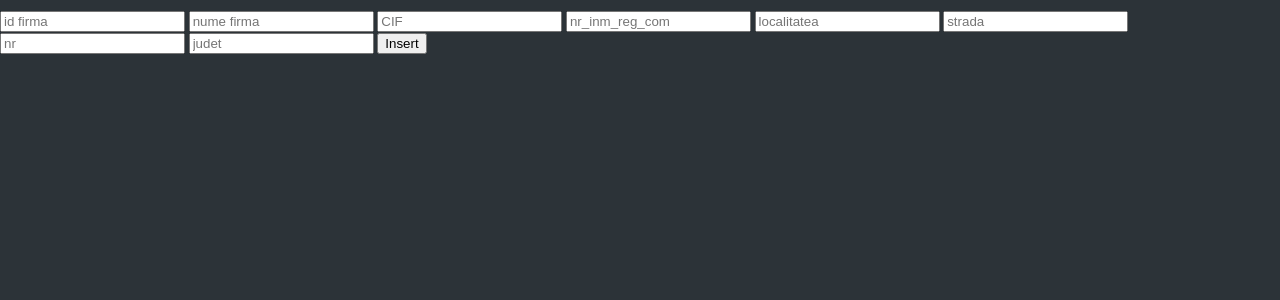
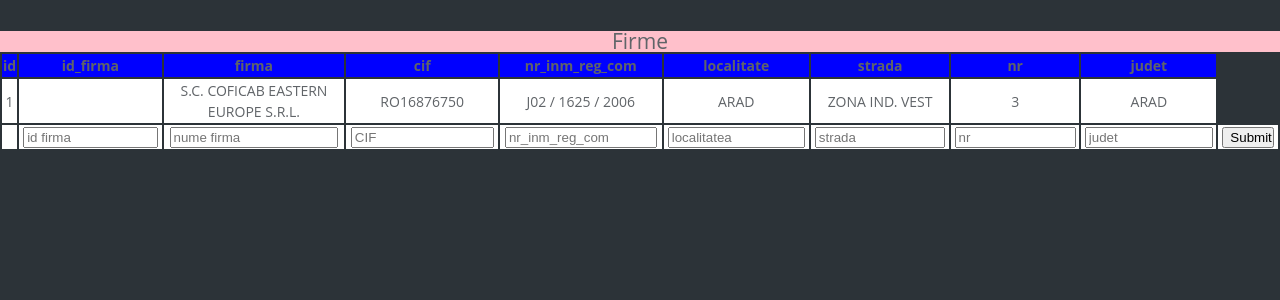
Before and after one commit to andreicampean31/omega, a PHP site: page /insert_firme.php in a window 1280 px wide. Shown: the part 64-364 px from the top of the page. Run offline with PHP 8.4, Linux system fonts and the light colour scheme; data comes from the database, SQL or seed files in the repository; data that the repository does not hold is empty; some libraries are stand-ins or nearby versions.

Commit message:
tabel afisare firme

```diff
--- a/css/homestyle.css
+++ b/css/homestyle.css
@@ -51,3 +51,26 @@ header{
   width: 200%;
   background: #c12a2a;
 }
+.table_firme_delegat{
+
+  margin: 0px;
+}
+.table_firme_delegat caption{
+  font-size: 150%;
+  background: pink;
+}
+.table_firme_delegat th{
+  background: blue;
+}
+.table_firme_delegat tr:nth-child(even){
+  background: white;
+}
+.table_firme_delegat tr:nth-child(odd){
+  background: yellow;
+}
+.table_firme_delegat td{
+  text-align: center;
+}
+.table_firme_delegat input{
+  width: 90%;
+}
--- a/insert_firme.php
+++ b/insert_firme.php
@@ -1,17 +1,49 @@
-<?php
-  include 'header.php';
+  <?php
+    include 'header.php';
 
- ?>
-    <form class="" action="includes/insert_firme.inc.php" method="post">
-      <input type="text" name="id_firma" placeholder="id firma">
-      <input type="text" name="firma" placeholder="nume firma">
-      <input type="text" name="cif" placeholder="CIF">
-      <input type="text" name="nr_inm_reg_com" placeholder="nr_inm_reg_com">
-      <input type="text" name="localitate" placeholder="localitatea">
-      <input type="text" name="strada" placeholder="strada">
-      <input type="text" name="nr" placeholder="nr">
-      <input type="text" name="judet" placeholder="judet">
-      <input type="submit" name="" value="Insert">
-    </form>
+    //intertogare
+    $sql_aratafirma = "SELECT * FROM lista_firme";
+    $result_aratafirma = mysqli_query($conn, $sql_aratafirma);
+
+    echo "<table class='table_firme_delegat'>
+            <caption>Firme</caption>
+            <tr>
+              <th>id</th>
+              <th>id_firma</th>
+              <th>firma</th>
+              <th>cif</th>
+              <th>nr_inm_reg_com</th>
+              <th>localitate</th>
+              <th>strada</th>
+              <th>nr</th>
+              <th>judet</th>
+            </tr>";
+            while($row_aratafirma = mysqli_fetch_array($result_aratafirma)){
+              echo "<tr><td>". $row_aratafirma['id']. "</td>";
+              echo "<td>". $row_aratafirma['id_firma']. "</td>";
+              echo "<td>". $row_aratafirma['firma']. "</td>";
+              echo "<td>". $row_aratafirma['cif']. "</td>";
+              echo "<td>". $row_aratafirma['nr_inm_reg_com']. "</td>";
+              echo "<td>". $row_aratafirma['localitate']. "</td>";
+              echo "<td>". $row_aratafirma['strada']. "</td>";
+              echo "<td>". $row_aratafirma['nr']. "</td>";
+              echo "<td>". $row_aratafirma['judet']. "</td></tr>";
+              echo "<br>";
+            }
+            echo "<form class='' action='includes/insert_firme.inc.php' method='post'>
+                    <tr>
+                      <td></td>
+                      <td><input type='text' name='id_firma' placeholder='id firma'> </td>
+                      <td><input type='text' name='firma' placeholder='nume firma'> </td>
+                      <td><input type='text' name='cif' placeholder='CIF'> </td>
+                      <td><input type='text' name='nr_inm_reg_com' placeholder='nr_inm_reg_com'> </td>
+                      <td><input type='text' name='localitate' placeholder='localitatea'> </td>
+                      <td><input type='text' name='strada' placeholder='strada'> </td>
+                      <td><input type='text' name='nr' placeholder='nr'> </td>
+                      <td><input type='text' name='judet' placeholder='judet'> </td>
+                      <td><input type='submit' name=' value='Insert'> </td>
+                    </tr></form>";
+      echo "</table>";
+      ?>
   </body>
 </html>
```
Also changed, not shown: includes/insert_firme.inc.php (+2 -5 lines).
